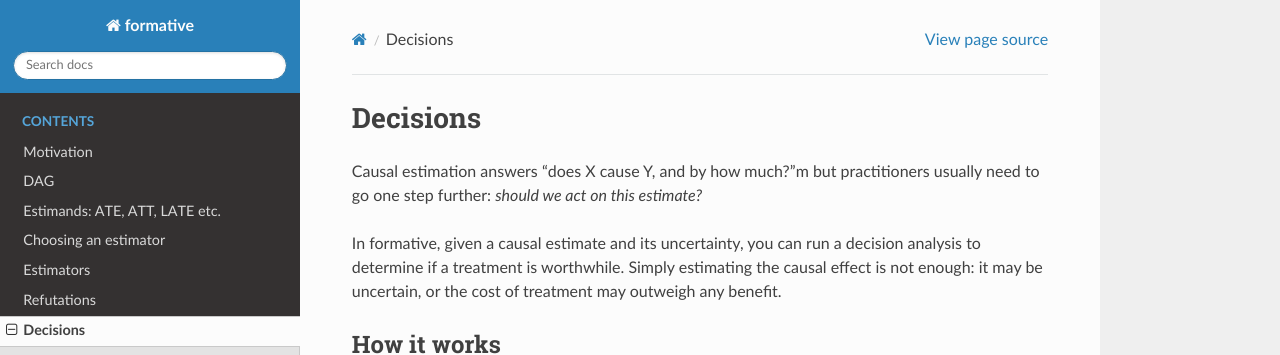
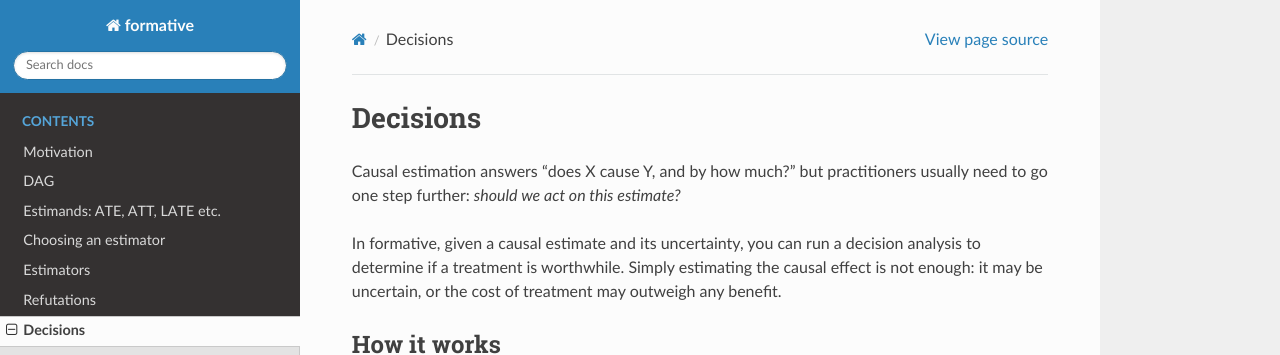
Before and after one commit to maxpagels/formative, a Sphinx documentation site: the page built from docs/decisions.rst, in a window 1280 px wide and 900 px high. Shown: the top 355 px of the window. Built offline with Sphinx 7.4.7 and the Read the Docs theme 3.1.0, drawn with Linux system fonts in a browser that asks for light colours.

Commit message:
Fix typo

```diff
--- a/docs/decisions.rst
+++ b/docs/decisions.rst
@@ -1,7 +1,7 @@
 Decisions
 =========
 
-Causal estimation answers "does X cause Y, and by how much?"m but practitioners
+Causal estimation answers "does X cause Y, and by how much?" but practitioners
 usually need to go one step further: *should we act on this estimate?*
 
 In formative, given a causal estimate and its uncertainty, you can run a decision
```
